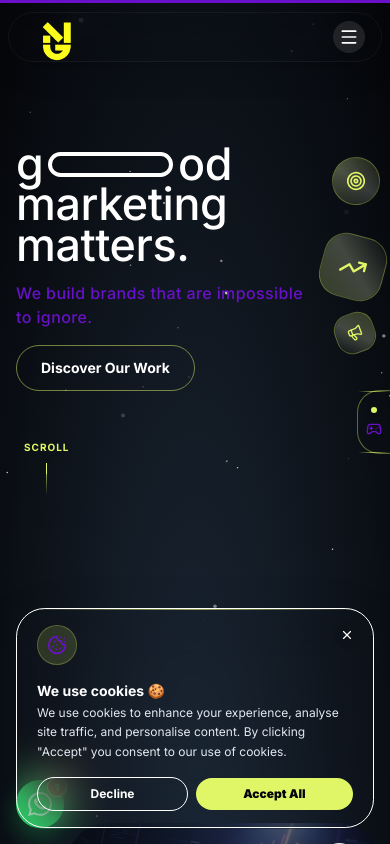
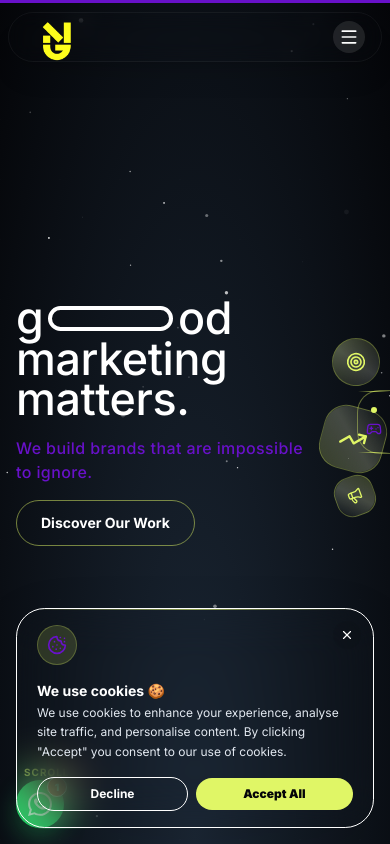
Before and after one commit to arshadyelikar27-dev/Good-Marketing-Matters, a Next.js app: page / in a window 390 px wide. Shown: the top 844 px of the page. Built offline with nearby package versions, Linux system fonts and the light colour scheme.

Commit message:
Fix hero and services overlap by restoring sticky scroll trigger on mobile and centering content

```diff
--- a/src/components/hero.tsx
+++ b/src/components/hero.tsx
@@ -15,9 +15,9 @@ export function Hero() {
   });
 
   // Lighter transforms on mobile
-  const textScale = useTransform(scrollYProgress, [0, 0.8], [1, isMobile ? 1 : 1.4]);
-  const textOpacity = useTransform(scrollYProgress, [0, 0.4, 0.8], [1, 1, isMobile ? 1 : 0]);
-  const textY = useTransform(scrollYProgress, [0, 1], ["0%", isMobile ? "0%" : "40%"]);
+  const textScale = useTransform(scrollYProgress, [0, 0.8], [1, isMobile ? 1.15 : 1.4]);
+  const textOpacity = useTransform(scrollYProgress, [0, 0.4, 0.8], [1, 1, 0]);
+  const textY = useTransform(scrollYProgress, [0, 1], ["0%", isMobile ? "15%" : "40%"]);
 
   // Floating Elements Scroll Animations (desktop only)
   const float1Y = useTransform(scrollYProgress, [0, 1], ["0%", "-300%"]);
@@ -33,15 +33,15 @@ export function Hero() {
   const float3Rotate = useTransform(scrollYProgress, [0, 1], [-20, 90]);
 
   return (
-    <section id="hero" ref={containerRef} className="relative w-full h-auto sm:h-[250vh] bg-transparent pb-32 sm:pb-0">
-      <div className="sm:sticky sm:top-0 w-full h-auto sm:h-screen flex flex-col items-center justify-start sm:justify-center overflow-hidden pt-28 sm:pt-0">
+    <section id="hero" ref={containerRef} className="relative w-full h-[150vh] sm:h-[250vh] bg-transparent">
+      <div className="sticky top-0 w-full h-[100dvh] sm:h-screen flex flex-col items-center justify-center overflow-hidden">
 
         {/* Isometric Grid Background */}
         <div className="absolute inset-0 iso-grid opacity-30 pointer-events-none" />
 
         <motion.div
           style={{ scale: textScale, opacity: textOpacity, y: textY, willChange: isMobile ? "auto" : "transform, opacity" }}
-          className="relative z-10 flex flex-col items-start text-left w-full max-w-[1400px] mx-auto px-4 sm:px-6 md:px-12 pt-8 sm:pt-24"
+          className="relative z-10 flex flex-col items-start text-left w-full max-w-[1400px] mx-auto px-4 sm:px-6 md:px-12"
         >
           {/* Left Side Content */}
           <div className="w-full lg:w-3/5">
```
